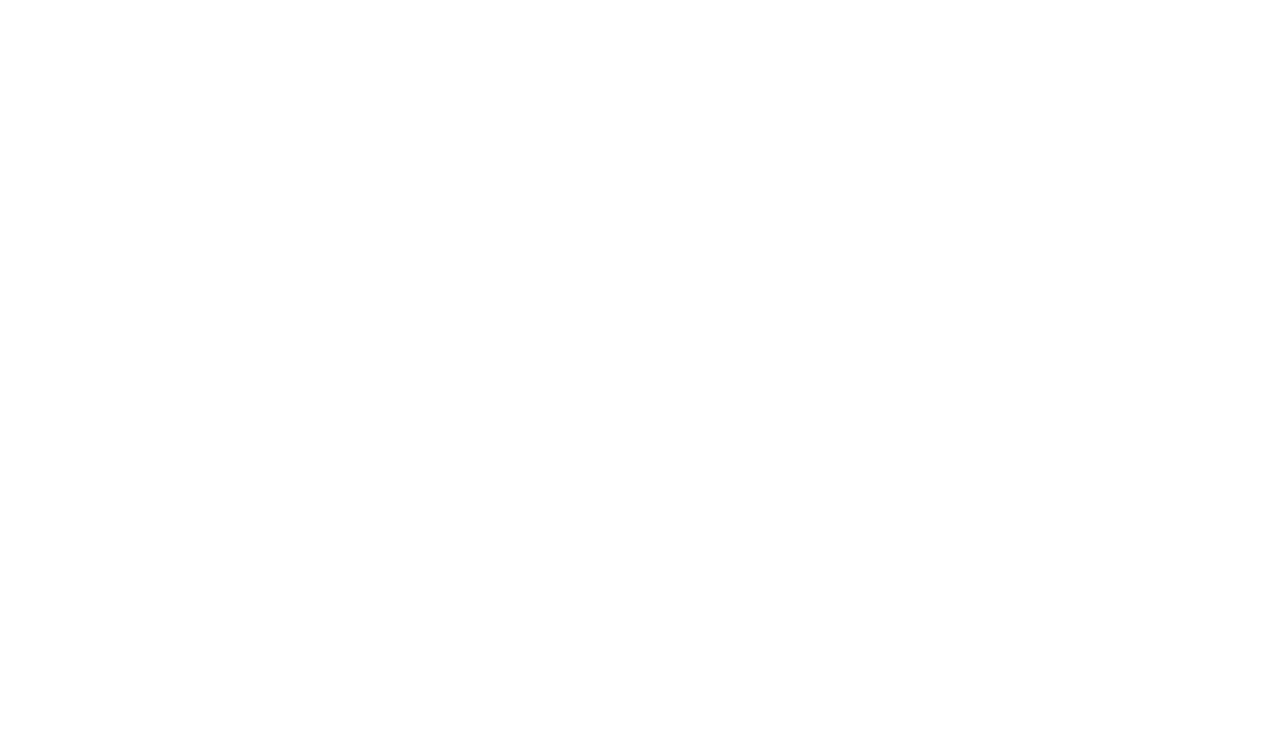
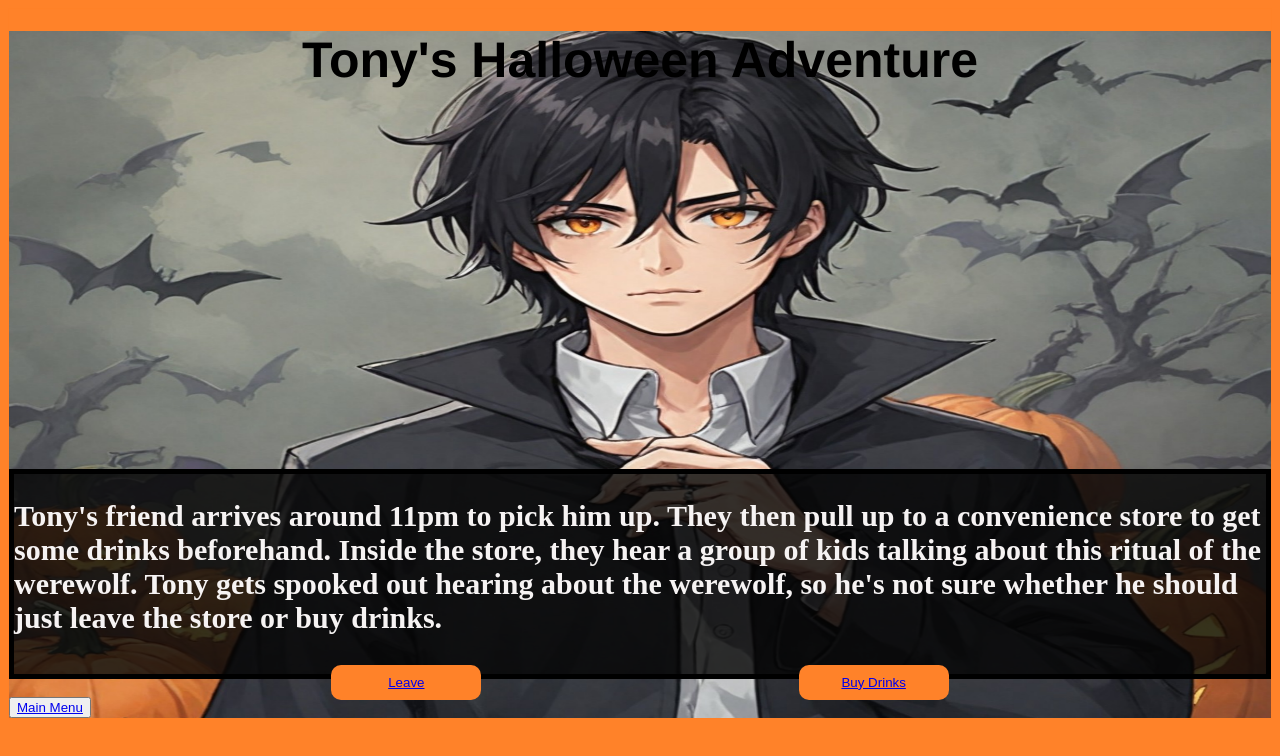
Before and after one commit to BronelL87/LazarB_HenryB_PattonD_Challenge_GroupCYOA_WithStyles, a plain HTML site: page Pages/page1choice2.html in a window 1280 px wide. Drawn offline with Linux system fonts and the light colour scheme.

Commit message:
added in page1 choice 2 image

```diff
--- a/Pages/page1choice2.html
+++ b/Pages/page1choice2.html
@@ -6,7 +6,28 @@
     <title>Group CYOA With Styles</title>
     <link rel="stylesheet" href="../Style/styles.css">
 </head>
-<body>
 
-</body>
+    <body id="page1">
+        <div class="background1ch2">
+
+            <h2 class="header">Tony's Halloween Adventure</h2>
+            <div class="box2">
+                <div>
+                    <p class="description1">Tony's friend arrives around 11pm to pick him up. They then pull up to a convenience store to get some drinks beforehand. Inside the store, they hear a group of kids talking about this ritual of the werewolf. Tony gets spooked out hearing about the werewolf, so he's not sure whether he should just leave the store or buy drinks. </p>
+                </div>
+                <div class="buttonsPosition">
+                    <button class="buttonStyles"><a href="./page2choice1.html">Leave</a></button>
+
+                    <button class="buttonStyles"><a href="./page2choice2.html">Buy Drinks</a></button>
+                </div>
+
+
+            </div>
+            <br>
+            <button><a href="../index.html">Main Menu</a></button>
+
+        </div>
+    </body>
+
+
 </html>
--- a/Style/styles.css
+++ b/Style/styles.css
@@ -37,6 +37,14 @@ h2 {
 }
 .background1{
     background-image: url(../assets/img-5uDzkRqlsYq6nikab5KJB\ \(1\).jpg);
+    background-size: 100% 100%;
+    background-repeat: no-repeat;
+    background-position: center;
+    background-attachment: fixed;
+    margin-top: -20px;
+}
+.background1ch2{
+    background-image: url(../assets/img-b1dxsvQdURjtS8YVDtCTu.jpg);
     background-size: 100% 100%;
     background-repeat: no-repeat;
     background-position: center;
```
Also changed, not shown: Pages/page2choice1.html (+19 -1 lines), assets/img-b1dxsvQdURjtS8YVDtCTu.jpg (added).
